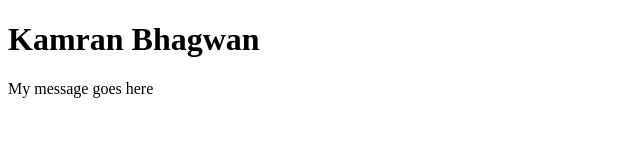
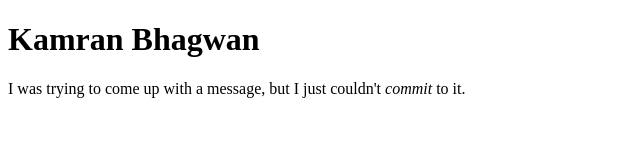
Before and after one commit to gideonshaked/learn-git, a plain HTML site: page contributors/ShrimpGod519.html in a window 1280 px wide. Shown: the whole page, without its empty margins (0-640 px from the left). Drawn offline with Linux system fonts and the light colour scheme.

Commit message:
Added message

```diff
--- a/contributors/ShrimpGod519.html
+++ b/contributors/ShrimpGod519.html
@@ -5,7 +5,7 @@
 
         <h1>Kamran Bhagwan</h1>
 
-        <p>My message goes here</p>
+        <p>I was trying to come up with a message, but I just couldn't <i>commit</i> to it.</p>
 
     </body>
 
```
